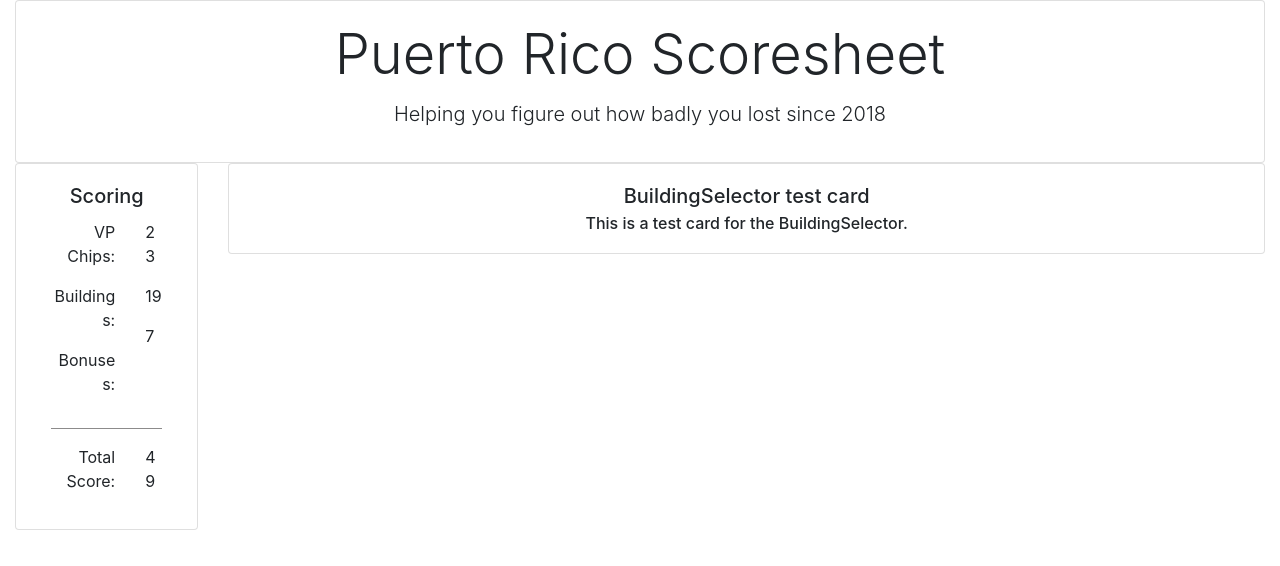
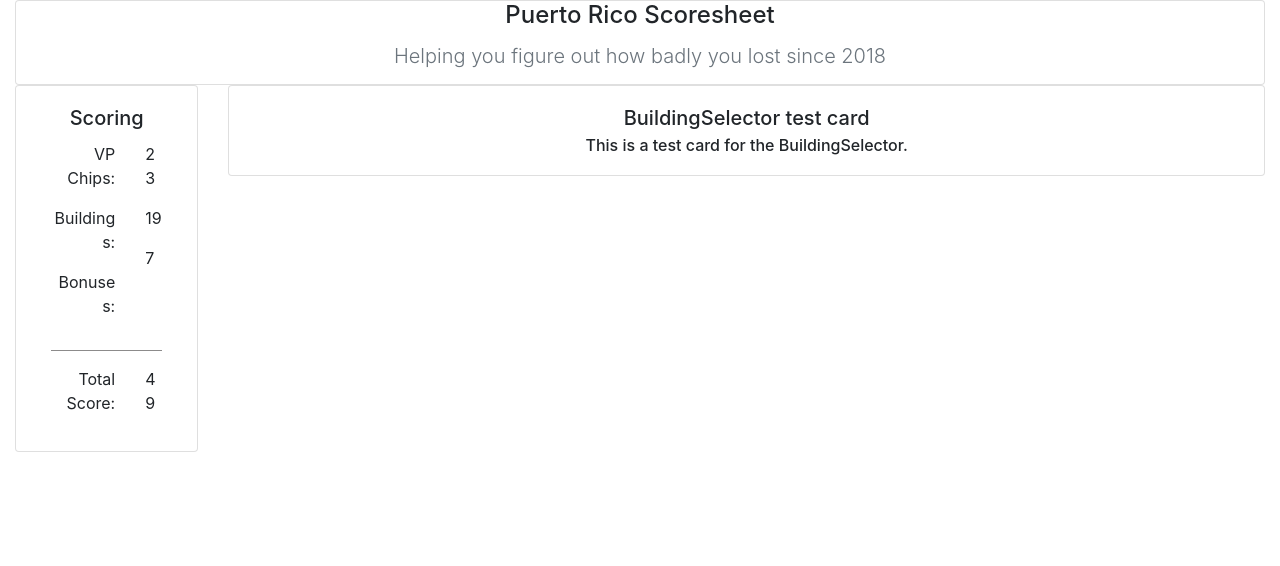
Before and after one commit to ROldford/puerto-rico-scoresheet, a React (Create React App) app: page / in a window 1280 px wide. Shown: the top 566 px of the page. Built offline with nearby package versions, Linux system fonts and the light colour scheme.

Commit message:
Edited Header layout and styling

```diff
--- a/src/components/Header.js
+++ b/src/components/Header.js
@@ -11,12 +11,12 @@
 // );
 
 const Header = () => (
-  <Card body className="text-center">
+  <Card className="text-center">
     <CardTitle>
-      <h4 className="display-4">Puerto Rico Scoresheet</h4>
+      <h4>Puerto Rico Scoresheet</h4>
     </CardTitle>
     <CardSubtitle>
-      <p className="lead">
+      <p className="lead text-muted">
         Helping you figure out how badly you lost since 2018
       </p>
     </CardSubtitle>
```
